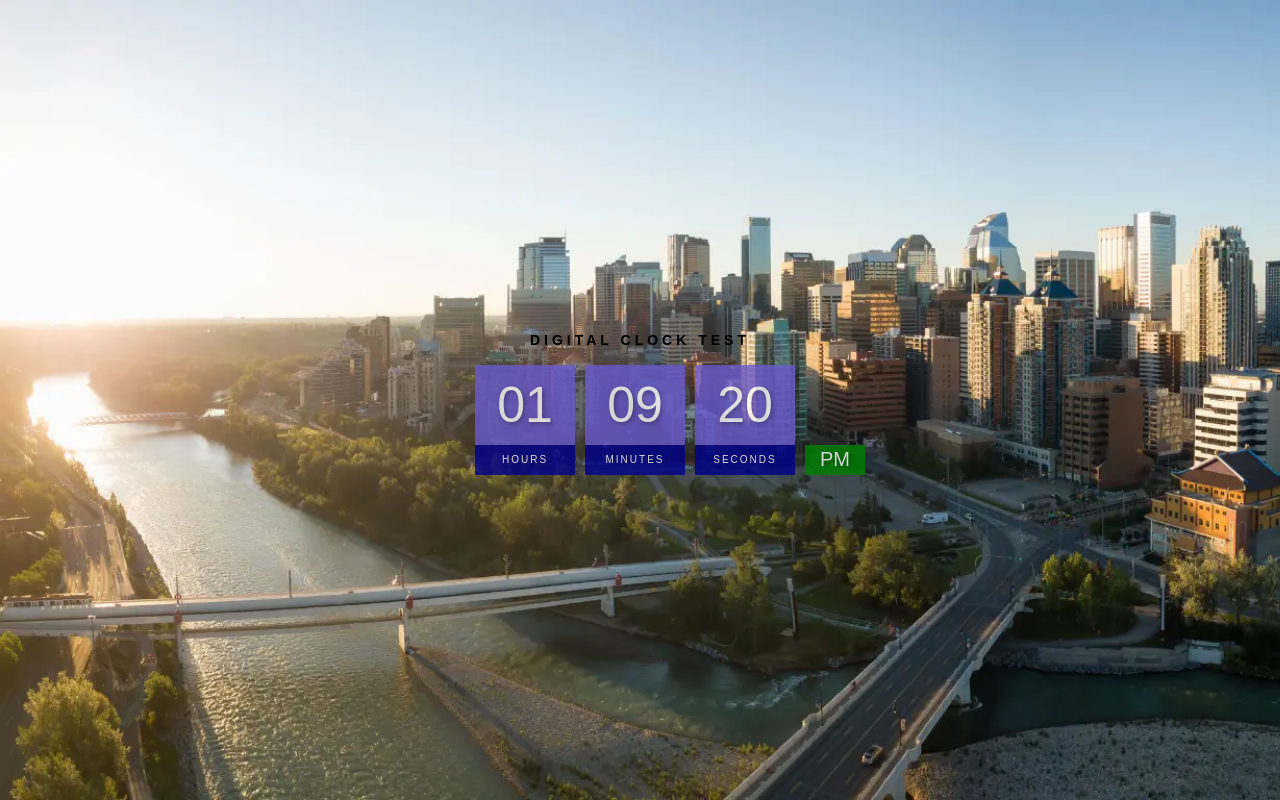
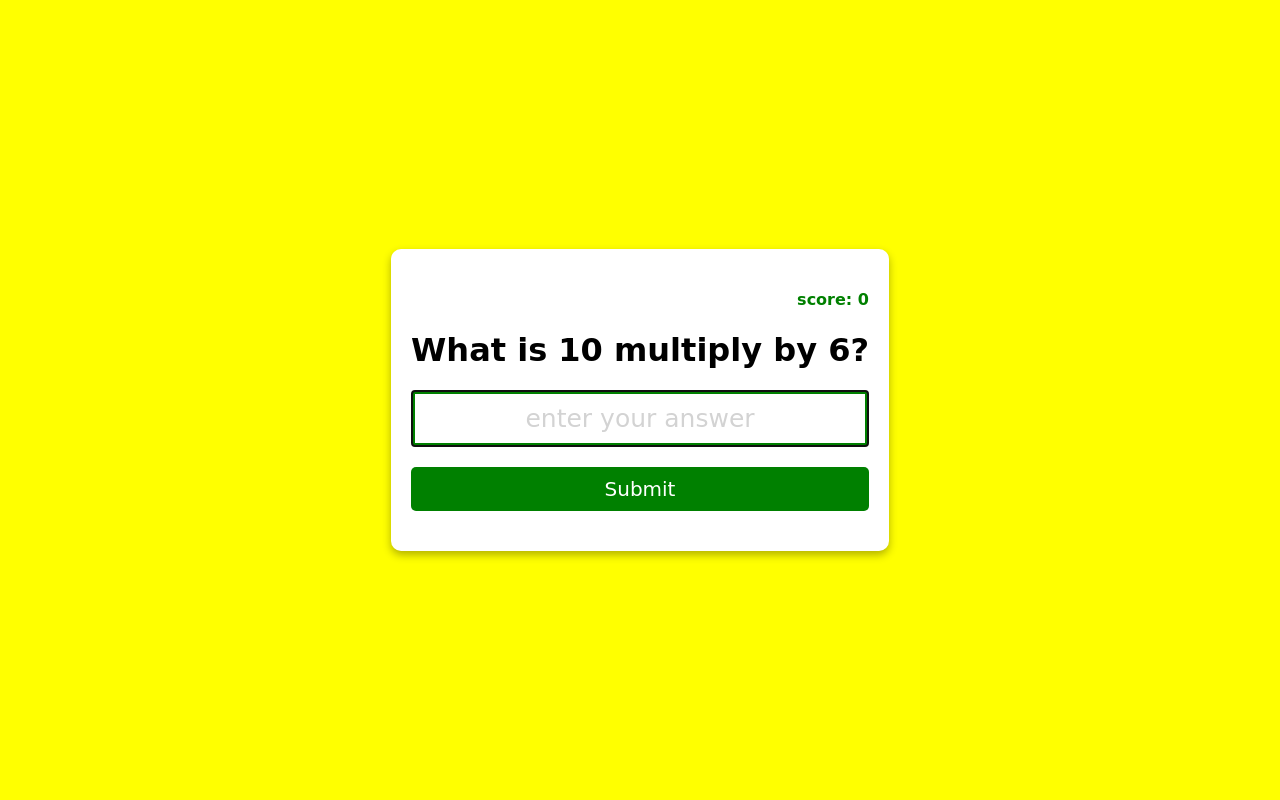
Before and after one commit to square-digitals/js-learning, a plain HTML site: page index.html in a window 1280 px wide. Drawn offline with Linux system fonts and the light colour scheme.

Commit message:
Multiplication app added

```diff
--- a/index.html
+++ b/index.html
@@ -6,31 +6,39 @@
       name="viewport"
       content="width=device-width, initial-scale=1.0"
     />
-    <title>Multiplier</title>
+    <title>Multiplication App</title>
     <link
       rel="stylesheet"
       href="style.css"
     />
   </head>
   <body>
-    <h2>Digital Clock Test</h2>
-    <div class="clock">
-      <div>
-        <span id="hour">00</span>
-        <span class="text">Hours</span.text>
-      </div>
-      <div>
-        <span id="minutes">00</span>
-        <span class="text">Minutes</span.text>
-      </div>
-      <div>
-        <span id="seconds">00</span>
-        <span class="text">Seconds</span.text>
-      </div>
-      <div>
-        <span id="ampm">AM</span>
-      </div>
-    </div>
+    <form
+      class="form"
+      id="form"
+    >
+      <h4
+        class="score"
+        id="score"
+      >
+        Score: 0
+      </h4>
+      <h1 id="question">What is 1 multiply by 2</h1>
+      <input
+        type="text"
+        class="input"
+        id="input"
+        placeholder="enter your answer"
+        autofocus
+        autocomplete="off"
+      />
+      <button
+        type="submit"
+        class="btn"
+      >
+        Submit
+      </button>
+    </form>
 
     <script src="/index.js"></script>
   </body>
--- a/index.js
+++ b/index.js
@@ -1,30 +1,33 @@
-const hourEl = document.getElementById('hour')
-const minuteEl = document.getElementById('minutes')
-const secondEl = document.getElementById('seconds')
-const ampmEl = document.getElementById('ampm')
+const num1 = Math.ceil(Math.random() * 10)
+const num2 = Math.ceil(Math.random() * 10)
+const formEl = document.getElementById('form')
+const inputEl = document.getElementById('input')
+let score = JSON.parse(localStorage.getItem('score'))
+const scoreEl = document.getElementById('score')
 
-function updateClock() {
-  let h = new Date().getHours()
-  let m = new Date().getMinutes()
-  let s = new Date().getSeconds()
-  let ampm = 'AM'
-
-  if (h > 12) {
-    h = h - 12
-    ampm = 'PM'
-  }
-
-  h = h < 10 ? '0' + h : h
-  m = m < 10 ? '0' + m : m
-  s = s < 10 ? '0' + s : s
-
-  hourEl.innerText = h
-  minuteEl.innerText = m
-  secondEl.innerText = s
-  ampmEl.innerText = ampm
-  setTimeout(() => {
-    updateClock()
-  }, 1000)
+if (!score) {
+  score = 0
 }
 
-updateClock()
+scoreEl.innerText = `score: ${score}`
+
+const questionEl = document.getElementById('question')
+
+questionEl.innerText = `What is ${num1} multiply by ${num2}?`
+
+const correctAns = num1 * num2
+
+formEl.addEventListener('submit', () => {
+  const userAns = +inputEl.value
+  if (userAns === correctAns) {
+    score++
+    updateLocalStorage()
+  } else {
+    score--
+    updateLocalStorage()
+  }
+})
+
+function updateLocalStorage() {
+  localStorage.setItem('score', JSON.stringify(score))
+}
--- a/style.css
+++ b/style.css
@@ -1,58 +1,58 @@
 body {
-  font-family: sans-serif;
   margin: 0;
   display: flex;
-  flex-direction: column;
-  align-items: center;
   justify-content: center;
   height: 100vh;
-  background: url(/img/dedication.webp);
-  background-size: cover;
+  align-items: center;
+  text-align: center;
+  background-color: yellow;
+  font-family: cursive;
 }
 
-h2 {
-  text-transform: uppercase;
-  letter-spacing: 4px;
-  font-size: 14px;
-  text-align: center;
+.form {
+  background-color: white;
+  padding: 20px;
+  box-shadow: 0 4px 8px rgba(0, 0, 0, 0.3);
+  border-radius: 10px;
+  margin: 10px;
 }
 
-.clock {
-  display: flex;
+.input {
+  display: block;
+  width: 100%;
+  box-sizing: border-box;
+  font-size: 25px;
+  text-align: center;
+  padding: 10px;
+  border: solid 4px green;
+  color: green;
 }
 
-.clock div {
-  margin: 5px;
-  position: relative;
+.input::placeholder {
+  color: lightgray;
+  font-family: cursive;
 }
 
-.clock span {
-  width: 100px;
-  height: 80px;
-  background: slateblue;
-  opacity: 0.8;
+.btn {
+  background-color: green;
   color: white;
-  display: flex;
-  justify-content: center;
-  align-items: center;
-  font-size: 50px;
-  text-shadow: 2px 2px 4px rgba(0, 0, 0, 0.3);
+  border: none;
+  display: block;
+  width: 100%;
+  padding: 10px;
+  font-size: 20px;
+  font-family: cursive;
+  margin: 20px 0;
+  border-radius: 5px;
+  box-sizing: 0 2px 4px rgba(0, 0, 0, 0.3);
+  cursor: pointer;
 }
 
-.clock .text {
-  height: 30px;
-  font-size: 10px;
-  text-transform: uppercase;
-  letter-spacing: 2px;
-  background: darkblue;
-  opacity: 0.8;
+.btn:hover {
+  filter: brightness(0.9);
 }
 
-.clock #ampm {
-  position: absolute;
-  bottom: 0;
-  height: 30px;
-  width: 60px;
-  font-size: 20px;
-  background: green;
+.score {
+  color: green;
+  text-align: right;
 }
```
